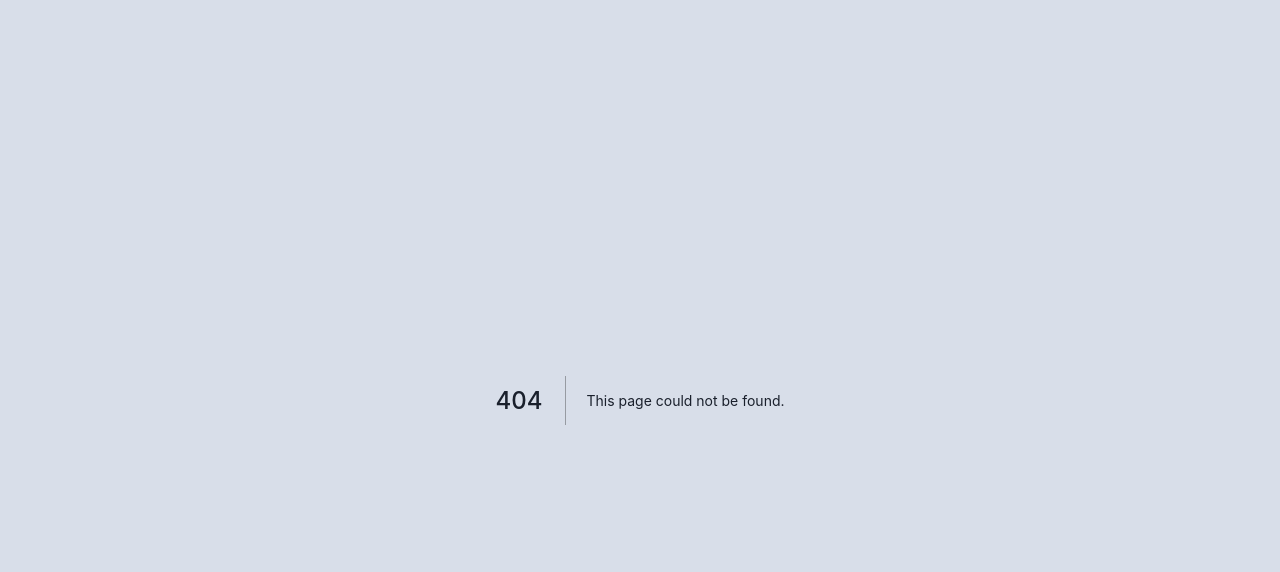
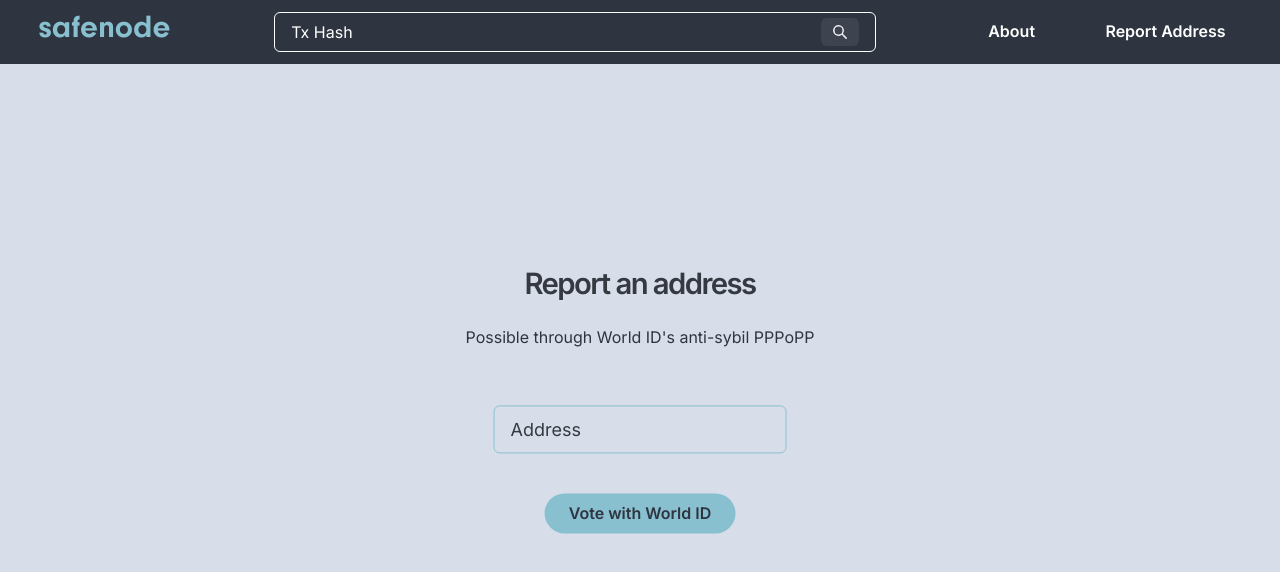
Before and after one commit to stanleyjzheng/safenode, a Next.js app: page /worldcoin in a window 1280 px wide. Before the commit this address had no page. Shown: the top 572 px of the page. Built offline with nearby package versions, Linux system fonts and the light colour scheme.

Commit message:
everything works LETS GOOOO

```diff
--- a/components/Navbar.js
+++ b/components/Navbar.js
@@ -135,7 +135,7 @@
                   About
                 </Button>
               </NextLink>
-              <NextLink href="/report" passHref>
+              <NextLink href="/worldcoin" passHref>
                 <Button as="a" textColor="background" variant="ghost" p="4" ml="3vw" fontSize="16px" _hover={{ bg: "#ECEFF4", textColor: 'textPrimary' }}>
                   Report Address
                 </Button>
--- /dev/null
+++ b/pages/worldcoin.js
@@ -0,0 +1,104 @@
+import {
+  Box,
+  Heading,
+  Text,
+  Button,
+  Stack,
+  createIcon,
+  SlideFade,
+  HStack,
+  InputGroup,
+  Input,
+  InputRightElement,
+  VStack,
+  Center
+} from '@chakra-ui/react';
+import NavbarContainer from '../components/NavbarContainer'
+import NextLink from 'next/link'
+
+import { useEffect, useState } from 'react'
+
+
+export default function Homepage() {
+  const [addr, setaddr] = useState(null);
+
+  return (
+    <>
+      <NavbarContainer maxW={'3xl'}>
+      <Stack
+          as={Box}
+          textAlign={'center'}
+          spacing={{ base: 8, md: 14 }}
+          py={{ base: 20, md: 36 }}
+          position='absolute'
+          top='50%'
+          left='50%'
+          transform='translate(-50%, -50%)'
+        >
+          <SlideFade
+            direction="top"
+            in={true}
+            transition={{ enter: { duration: 0.4, delay: 0.2 } }}
+          >
+            <Heading
+              color="textSecondary"
+              fontSize="display2"
+              fontWeight="medium"
+              whiteSpace="pre-wrap"
+              letterSpacing="-1.6px"
+            >
+              <Box color="textSecondary" as="span">
+                Report an address
+              </Box>
+            </Heading>
+            <br></br>
+            <Text textColor='textPrimary'>
+              Possible through World ID's anti-sybil PPPoPP
+            </Text>
+          </SlideFade>
+          <VStack spacing={10}>
+
+          <Center>
+            <InputGroup size="lg"
+              width="200%"
+            >
+              <Input
+                placeholder="Address"
+                borderColor="button4"
+                focusBorderColor="button2"
+                textColor="textSecondary"
+                width="100%"
+                _placeholder={{ color: "darkText" }}
+                value={addr}
+                onChange={(e)=> setaddr(e.currentTarget.value)}
+                onKeyPress={e=> {
+                  if (e.key === 'Enter') {
+                      location.assign('https://developer.worldcoin.org/hosted/wid_staging_40a540a5e6d14159c874dd969c800b2d?signal=' + addr)
+                  }
+                }}
+              />
+              </InputGroup>
+            </Center>
+
+        <NextLink href={'https://developer.worldcoin.org/hosted/wid_staging_40a540a5e6d14159c874dd969c800b2d?signal=' + addr} passHref>
+
+            <Button
+              bg={'button4'}
+              rounded={'full'}
+              px={6}
+              _hover={{
+                bg: 'button2',
+              }}
+                textColor="textPrimary"
+            >
+              Vote with World ID
+              </Button>
+            </NextLink>
+
+          </VStack>
+        </Stack>
+
+      </NavbarContainer>
+    </>
+  );
+}
```
Also changed, not shown: package.json (+6 -2 lines), pages/report.js (deleted, +0 -19 lines), pages/tx/[txID].js (+14 -1 lines), pages/world-id-verified.js (added, +95 -0 lines), rpc/rpc-proxy.js (+27 -7 lines), 2 other files (tests, documents, lock files or other folders).
